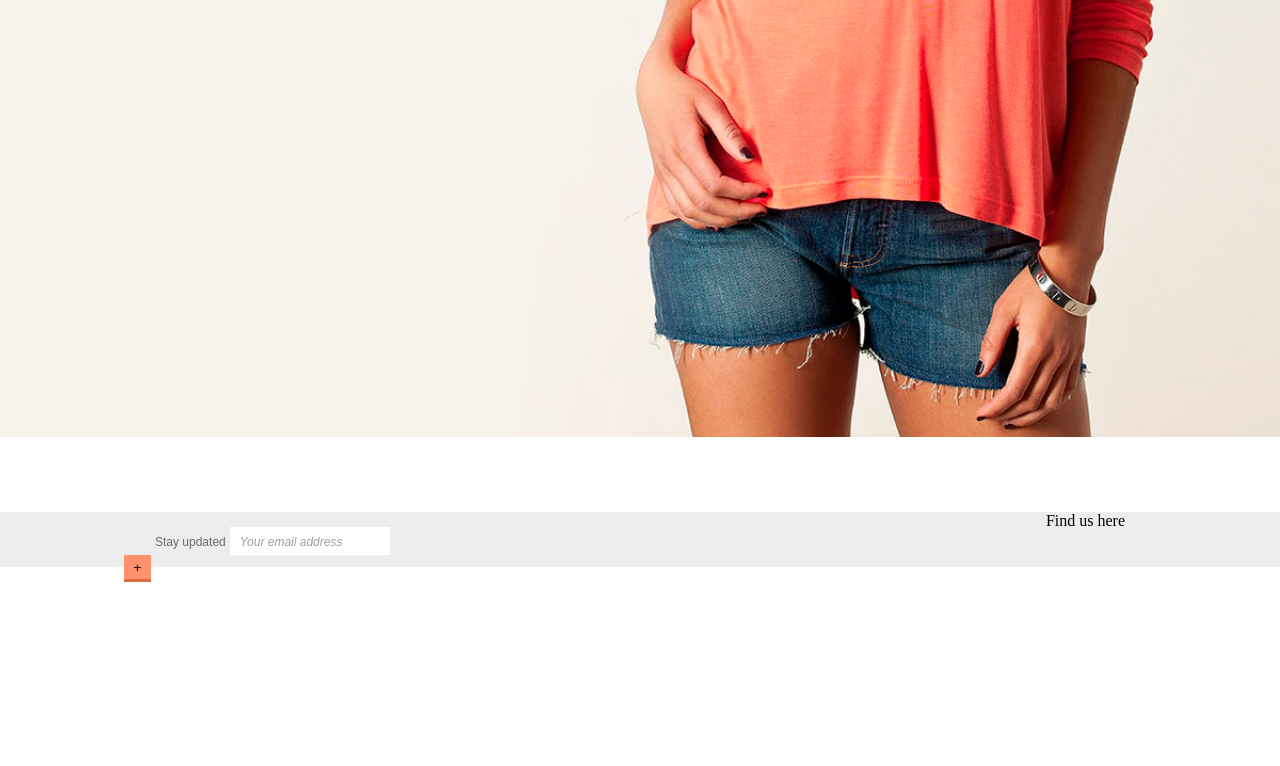
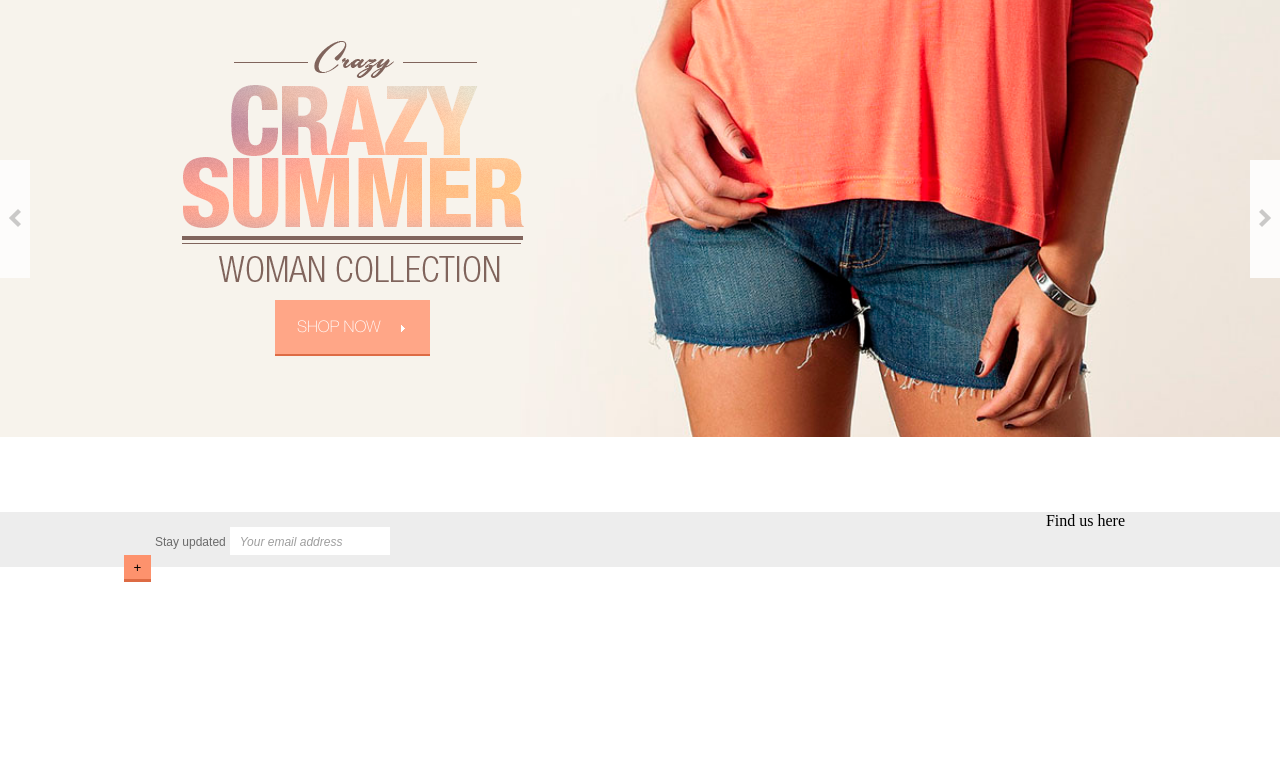
Before and after one commit to viktorsamkevich/css-recipes-and-layouts, a website: page app/index.html in a window 1280 px wide. Shown: the part 138-904 px from the top of the page. Drawn offline with Linux system fonts and the light colour scheme.

Commit message:
slider done

```diff
--- a/app/css/main.css
+++ b/app/css/main.css
@@ -1,7 +1,7 @@
-/* @font-face {
-	font-family: "Calibri";
-	src: url("../fonts/Calibri.ttf");
-}
+@font-face {
+	font-family: "HelveticaNeueLTStd-Th";
+	src: url("../fonts/Helvetica Neue LT Std/HelveticaNeueLTStd-Th.otf");
+}/*
 @font-face {
 	font-family: "Bebas";
 	src: url("../fonts/Bebas.ttf");
@@ -114,7 +114,7 @@ select {
 	text-transform: uppercase;
 	text-align: center;
 }
-.header__care_account:before {
+.header__care_account::before {
 	content: url(../img/face.png);
 	padding: 0 8px 0 0;
 	text-align: center;
@@ -137,11 +137,11 @@ select {
 
 .header__nav {
 	margin-top: 45px;
-	margin-left: 120px;
+	margin-left: 147px;
 }
 .header__nav_item {
 	display: inline-block;
-	margin-left: 30px;
+	margin-left: 25px;
 }
 .header__nav_item:first-child {
 	margin-left: 0;
@@ -194,12 +194,15 @@ select {
 	padding: 7px 5px 5px 5px;
 }
 .header__carts li span::before {
+	height: 30px;
+	width: 30px;
 	content: url(../img/face.png);
 	padding: 0 120px 0 0;
 }
 
 /* Create slider section */
 .wr-slider .slider__list {
+	position: relative;
 	height: 440px;
 	background: url('../img/slide.jpg') no-repeat;
 	background-size: cover;
@@ -207,6 +210,58 @@ select {
 	-webkit-background-size:cover;
 	background-position: center center;
 }
+.slider__list_btn {
+	height: 118px;
+	width: 30px;
+	background: #fdfcfb;
+	border: none;
+	position: absolute;
+	top: 163px;
+}
+/* .slider__list_btn:hover {
+	cursor: pointer;
+	transform: scale(1.1);
+} */
+button:hover {
+	cursor: pointer;
+	transform: scale(1.1);
+}
+.left {
+	left: 0px;
+}
+.right {
+	right: 0px;
+}
+.slider__list_heading {
+	position: absolute;
+	top: 44px;
+    left: 182px;
+}
+.slider__list_shop {
+	margin-top: 303px;
+	width: 155px;
+	height: 56px;
+	margin-left: 275px;
+	background-color: rgb(255, 166, 135);
+	box-shadow: 0px 3px 0px 0px rgba(221, 107, 68, 0.004);
+	border: none;
+	border-bottom: 2px solid #dd6b44;
+	font-size: 16px;
+	font-family: "HelveticaNeueLTStd-Th";
+	color: rgb(255, 255, 255);
+	text-transform: uppercase;
+	text-align: left;
+	padding-left: 22px;
+    padding-top: 4px;
+}
+.slider__list_shop::after {
+	content: url(../img/shoparrow.png);
+	padding-left: 20px;
+
+}
+
+
+
 
 /* Create subscription section */
 .wr-subscription .wrapper {
@@ -268,7 +323,7 @@ select {
 
 .catalog__lookshop {
 	height: 160px;
-	border-top: 2px solid #d8d8d8;
+	border-top: 1px solid #d8d8d8;
 }
 
 /* Create footer */
--- a/app/index.html
+++ b/app/index.html
@@ -58,13 +58,7 @@
 							<li class="header__nav_item clearence"><a href="#"><select name="clearence" id=""><option>clearence</option></select></a></li>
 						</ul>
 					</nav>
-					<!--Create carts block-->
-					<!-- <form class="header__carts" action="">
 
-						<input id="petName" type="text" name="name" placeholder="Your cart">
-						<input id="petName" type="text" name="name" placeholder="Pet's Name">
-
-					</form> -->
 					<ul class="header__carts">
 						<li><select name="" id=""><option value="">Your cart</option></select></li>
 						<li><p><span></span>0 ITEMS | $0</p></li>
@@ -78,7 +72,10 @@
 			<!-- Create slider section -->
 			<section class="wr-slider">
 				<div class="slider__list">
-
+					<button class="slider__list_btn left"><img src="img/leftarrow.png" alt=""></button>
+					<img class="slider__list_heading" src="img/slidertext.png" alt="slidertext">
+					<button class="slider__list_shop">SHOP NOW</button>
+					<button class="slider__list_btn right"><img src="img/rightarrow.png" alt=""></button>
 				</div>
 				<div class="slider__nav">
 
```
Also changed, not shown: app/img/leftarrow.png (added), app/img/rightarrow.png (added), app/img/shoparrow.png (added), app/img/slidertext.png (added).
